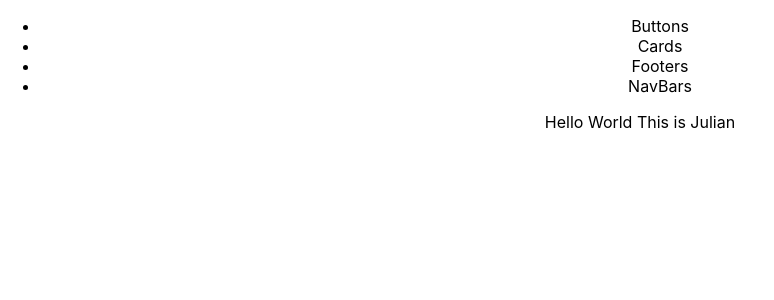
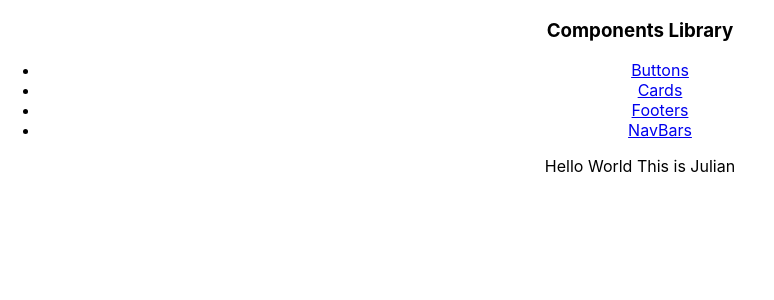
Before and after one commit to JulianEhiem/comp-library, a React (Create React App) app: page / in a window 1280 px wide. Shown: the top 300 px of the page, without its empty margins (0-774 px from the left). Built offline with nearby package versions, Linux system fonts and the light colour scheme.

Commit message:
added nav component

```diff
--- a/src/components/Navigation.js
+++ b/src/components/Navigation.js
@@ -1,12 +1,17 @@
 const Navigation = () => {
-   return (<div className = "main-nav">
+   return (
+   <div className = "main-nav">
+       <div className="title">
+           <h3>Components Library</h3>
+       </div>
         <ul>
-            <li>Buttons</li>
-            <li>Cards</li>
-            <li>Footers</li>
-            <li>NavBars</li>
+            <li><a href="#">Buttons</a></li>
+            <li><a href="#">Cards</a></li>
+            <li><a href="#">Footers</a></li>
+            <li><a href="#">NavBars</a></li>
         </ul>
-    </div>)
+    </div>
+    )
 }
 
 export default Navigation;
```
